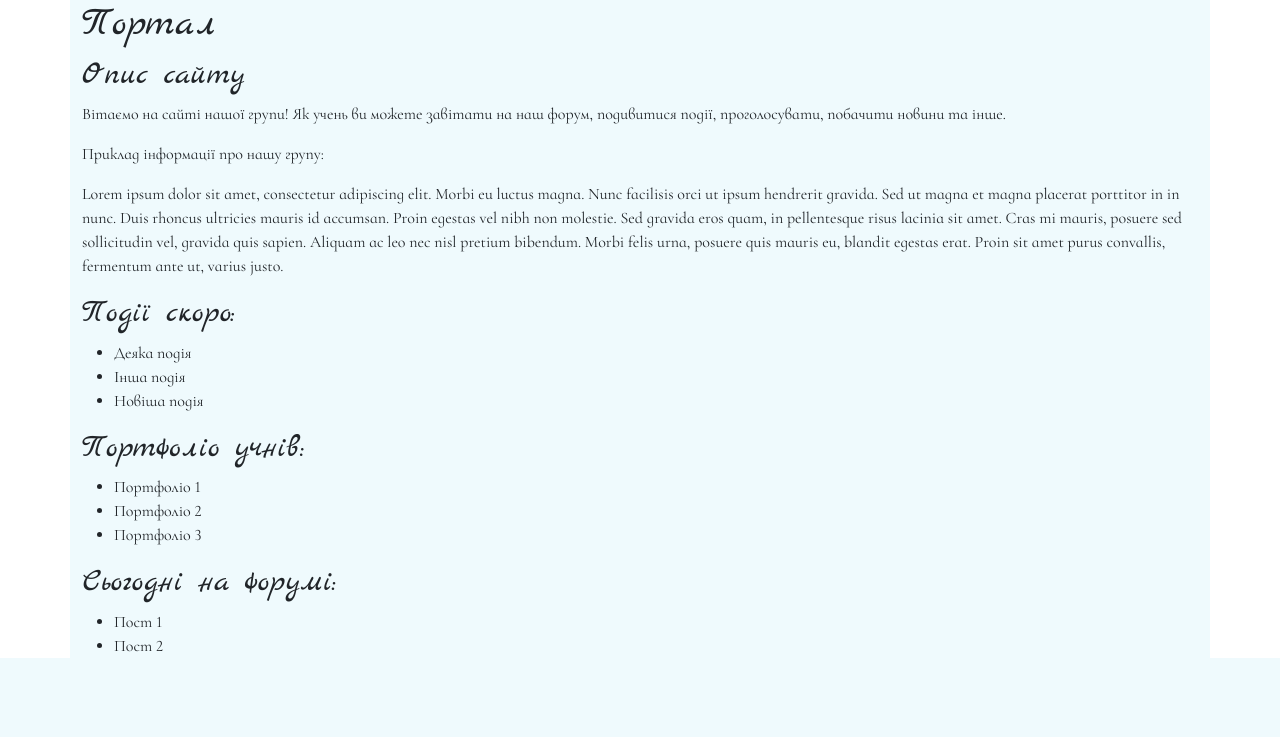
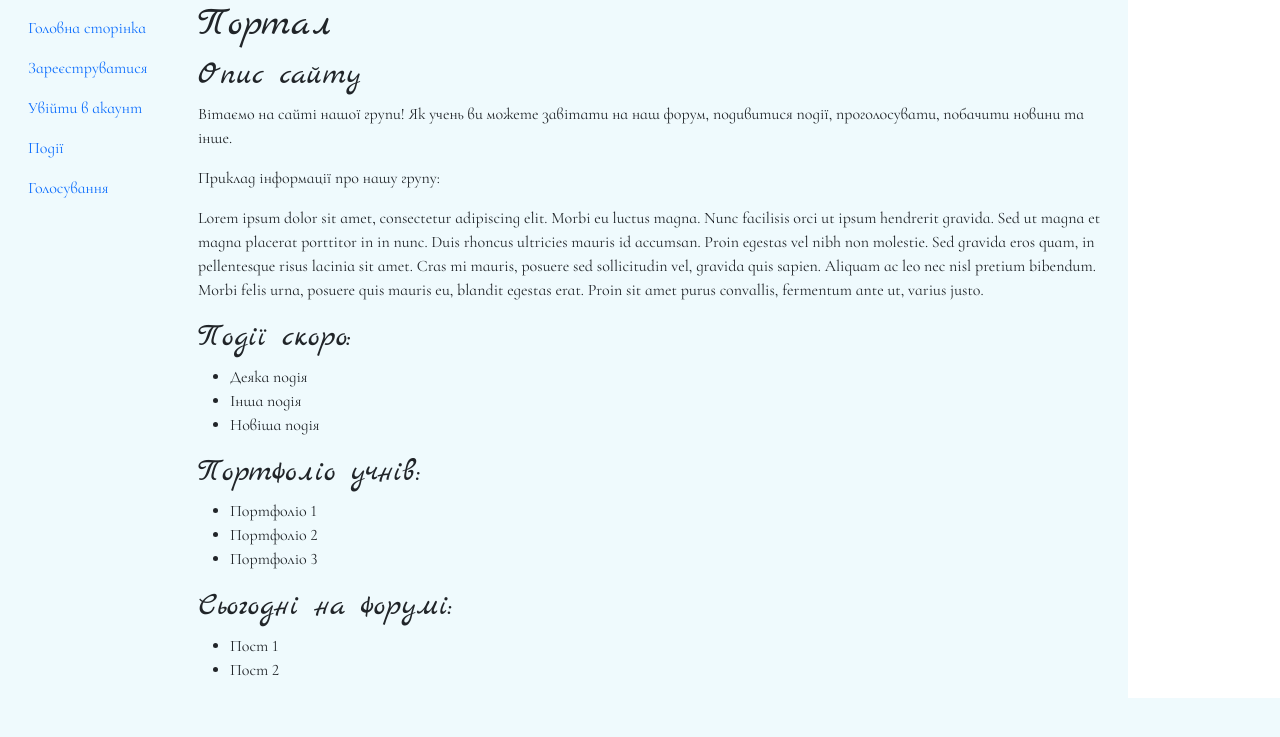
Before and after one commit to whisos/lesson_show, a Django app: page / in a window 1280 px wide. Shown: the top 737 px of the page. Run offline with Django 5.2, Linux system fonts and the light colour scheme; parts of the project's set-up code (start-up, migrations or seed data) failed here and were passed over.

Commit message:
Navbar inclusion

```diff
--- a/portal/portal/urls.py
+++ b/portal/portal/urls.py
@@ -22,7 +22,7 @@ from authentication.views import base_view, login_view, logout_view, register_vi
 urlpatterns = [
     path('admin/', admin.site.urls),
 
-    path('', TemplateView.as_view(template_name="main.html")),
+    path('', TemplateView.as_view(template_name="main.html"), name="main_page"),
 
     # Register --- Login --- Logout #
     path('register/', register_view, name='register'),
--- a/portal/templates/base.html
+++ b/portal/templates/base.html
@@ -22,10 +22,13 @@
     <link href="https://cdn.jsdelivr.net/npm/bootstrap@5.3.3/dist/css/bootstrap.min.css" rel="stylesheet" integrity="sha384-QWTKZyjpPEjISv5WaRU9OFeRpok6YctnYmDr5pNlyT2bRjXh0JMhjY6hW+ALEwIH" crossorigin="anonymous">
 </head>
 <body>
-<main class="container">
+<main class="container row">
+{% include "navbar.html" %}
+<div class="col">
 {% block content %}
 
 {% endblock content %}
+</div>
 </main>
 <script src="https://cdn.jsdelivr.net/npm/bootstrap@5.3.3/dist/js/bootstrap.bundle.min.js" integrity="sha384-YvpcrYf0tY3lHB60NNkmXc5s9fDVZLESaAA55NDzOxhy9GkcIdslK1eN7N6jIeHz" crossorigin="anonymous"></script>
 </body>
--- /dev/null
+++ b/portal/templates/navbar.html
@@ -0,0 +1,28 @@
+<div class="col-xs-12 col-sm-4 col-lg-2 mt-2">
+<ul class="nav flex-sm-column">
+    <li class="nav-item">
+        <a href={% url 'main_page' %} class="nav-link">Головна сторінка</a>
+    </li>
+    {% if user.is_authenticated %}
+    <li class="nav-item">
+        <a href={% url 'profile' %} class="nav-link">Мій профіль</a>
+    </li>
+    <li class="nav-item">
+        <a href={% url 'logout' %} class="nav-link">Вийти з акаунту</a>
+    </li>
+    {% else %}
+    <li class="nav-item">
+        <a href={% url 'register' %} class="nav-link">Зареєструватися</a>
+    </li>
+    <li class="nav-item">
+        <a href={% url 'login' %} class="nav-link">Увійти в акаунт</a>
+    </li>
+    {% endif %}
+    <li class="nav-item">
+        <a href={% url 'event_list' %} class="nav-link">Події</a>
+    </li>
+    <li class="nav-item">
+        <a href={% url 'voting_list' %} class="nav-link">Голосування</a>
+    </li>
+</ul>
+</div>
```
